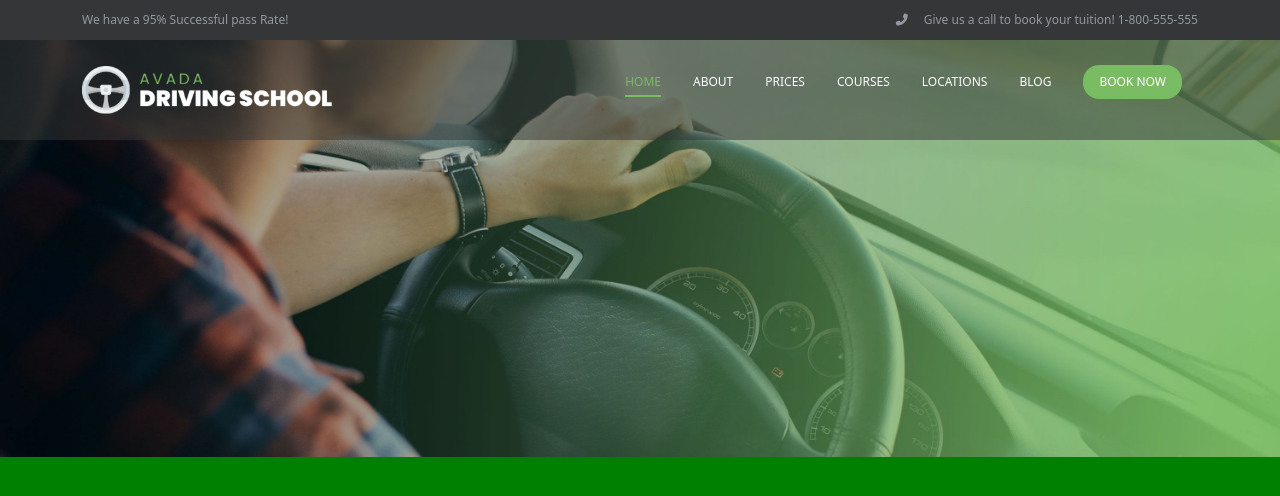
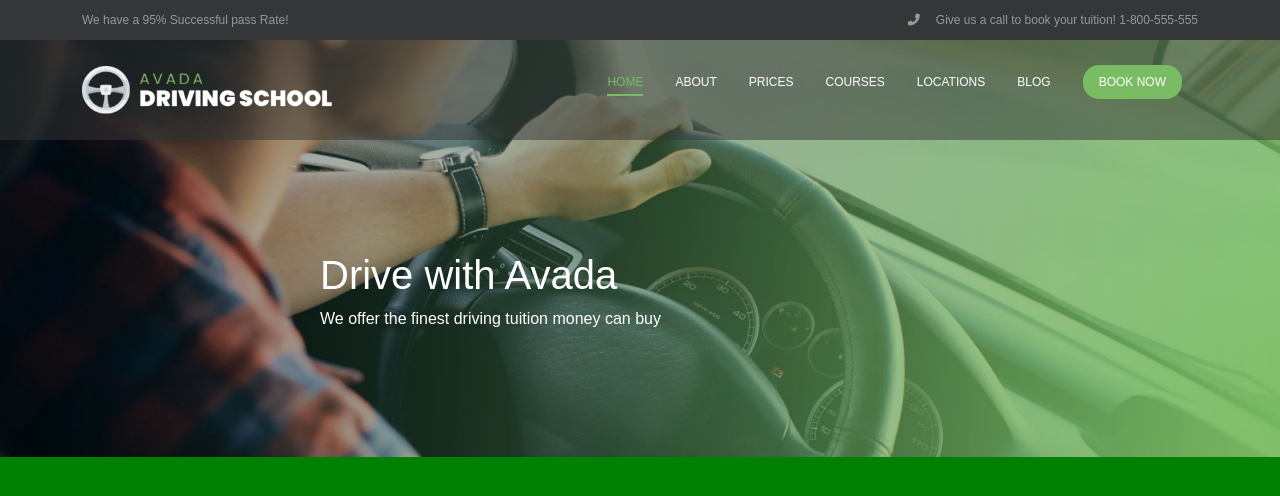
Before and after one commit to Pier98Sa/proj-html-vuejs, a Vue app: page / in a window 1280 px wide. Shown: the top 496 px of the page. Built offline with nearby package versions, Linux system fonts and the light colour scheme.

Commit message:
header e hero completati

```diff
--- a/src/App.vue
+++ b/src/App.vue
@@ -29,7 +29,9 @@ export default {
   @import './style/general.scss';
   @import '~@fortawesome/fontawesome-free/css/all.css';
   @import './style/variables.scss';
-
+  #app{
+    font-family: Arial, Helvetica, sans-serif;
+  }
   .ms_btn-green{
     background-color: $quinaryColorHeader;
     border-radius: 16px;
--- a/src/components/MyHeader.vue
+++ b/src/components/MyHeader.vue
@@ -93,6 +93,7 @@ export default {
         width: 100%;
         top: 0;
         left: 0;
+        z-index: 999;
 
     }
     .navbar-top{
--- a/src/components/MyHero.vue
+++ b/src/components/MyHero.vue
@@ -1,6 +1,11 @@
 <template>
     <div class="hero">
         <img class="img-fluid" src="../assets/homepage-hero-background.jpg" alt="">
+
+        <div class="text-hero">
+            <h1>Drive with Avada</h1>
+            <p>We offer the finest driving tuition money can buy</p>
+        </div>
     </div>
 
 </template>
@@ -13,14 +18,25 @@ export default {
 </script>
 
 <style lang="scss" scoped>
+@import "../style/variables.scss";
 
     .hero{
         padding-top: 20px;
+        position: relative;
 
         img{
             width: 100%;
         }
 
+        .text-hero{
+            position: absolute;
+            top: 55%;
+            left: 25%;
+            color: $primaryColorHero;
+
+        }
+
+
     }
 
 </style>
```
